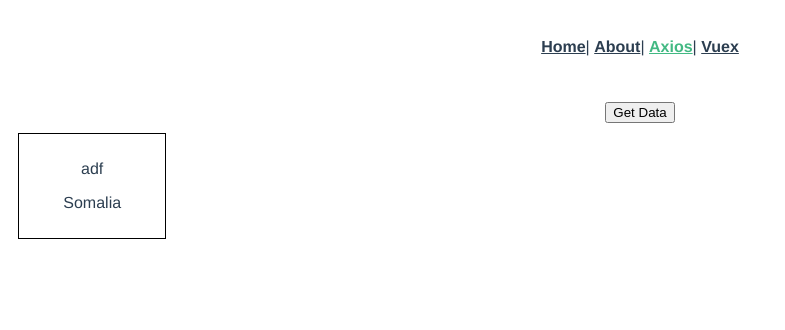
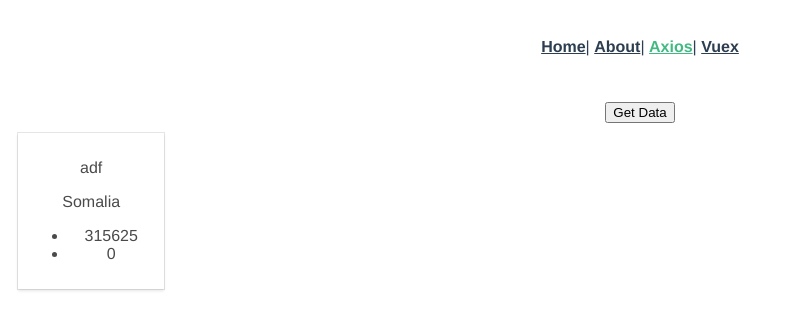
Before and after one commit to kjonathante/vue-graphql, a Vue app: page /axios in a window 1280 px wide. Shown: the top 330 px of the page, without its empty margins (0-785 px from the left). Built offline with nearby package versions, Linux system fonts and the light colour scheme.

Commit message:
Added the slot feature Card component. Added styles to it.

```diff
--- a/src/components/Card.vue
+++ b/src/components/Card.vue
@@ -1,25 +1,26 @@
 <template>
   <div class="card">
     <p>{{ data.name }}</p>
-    <CountryList :countries="data.countries"></CountryList>
+    <slot></slot>
   </div>
 </template>
 
 <script>
-import CountryList from './CountryList'
 export default {
   props: {
     data: Object
-  },
-  components: {
-    CountryList
   }
 }
 </script>
 
 <style scoped>
 .card {
-  border: 1px solid black;
+  background-color: #fff;
+  box-shadow: 0 2px 3px rgba(10, 10, 10, 0.1), 0 0 0 1px rgba(10, 10, 10, 0.1);
+  color: #4a4a4a;
+  max-width: 100%;
+  position: relative;
+
   width: 10%;
   margin: 10px;
   padding: 10px;
--- a/src/components/Country.vue
+++ b/src/components/Country.vue
@@ -1,6 +1,14 @@
 <template>
   <div>
     <p>{{ country.name }}</p>
+    <ul>
+      <li
+        v-for="key in ['fundsLentInCountry', 'numLoansFundraising']"
+        :key="key"
+      >
+        {{ country[key] }}
+      </li>
+    </ul>
   </div>
 </template>
 
--- a/src/views/Axios.vue
+++ b/src/views/Axios.vue
@@ -3,12 +3,15 @@
     <p>{{ status }}</p>
     <button @click="getResults">Get Data</button>
     <div class="display">
-      <Card v-for="result in results" :data="result" :key="result.id"></Card>
+      <Card v-for="result in results" :data="result" :key="result.id">
+        <CountryList :countries="result.countries"></CountryList>
+      </Card>
     </div>
   </div>
 </template>
 <script>
 import Card from '@/components/Card'
+import CountryList from '@/components/CountryList'
 import { mapGetters, mapActions } from 'vuex'
 
 export default {
@@ -17,7 +20,8 @@ export default {
     return {}
   },
   components: {
-    Card
+    Card,
+    CountryList
   },
   methods: {
     ...mapActions('kiva', ['getResults'])
```
